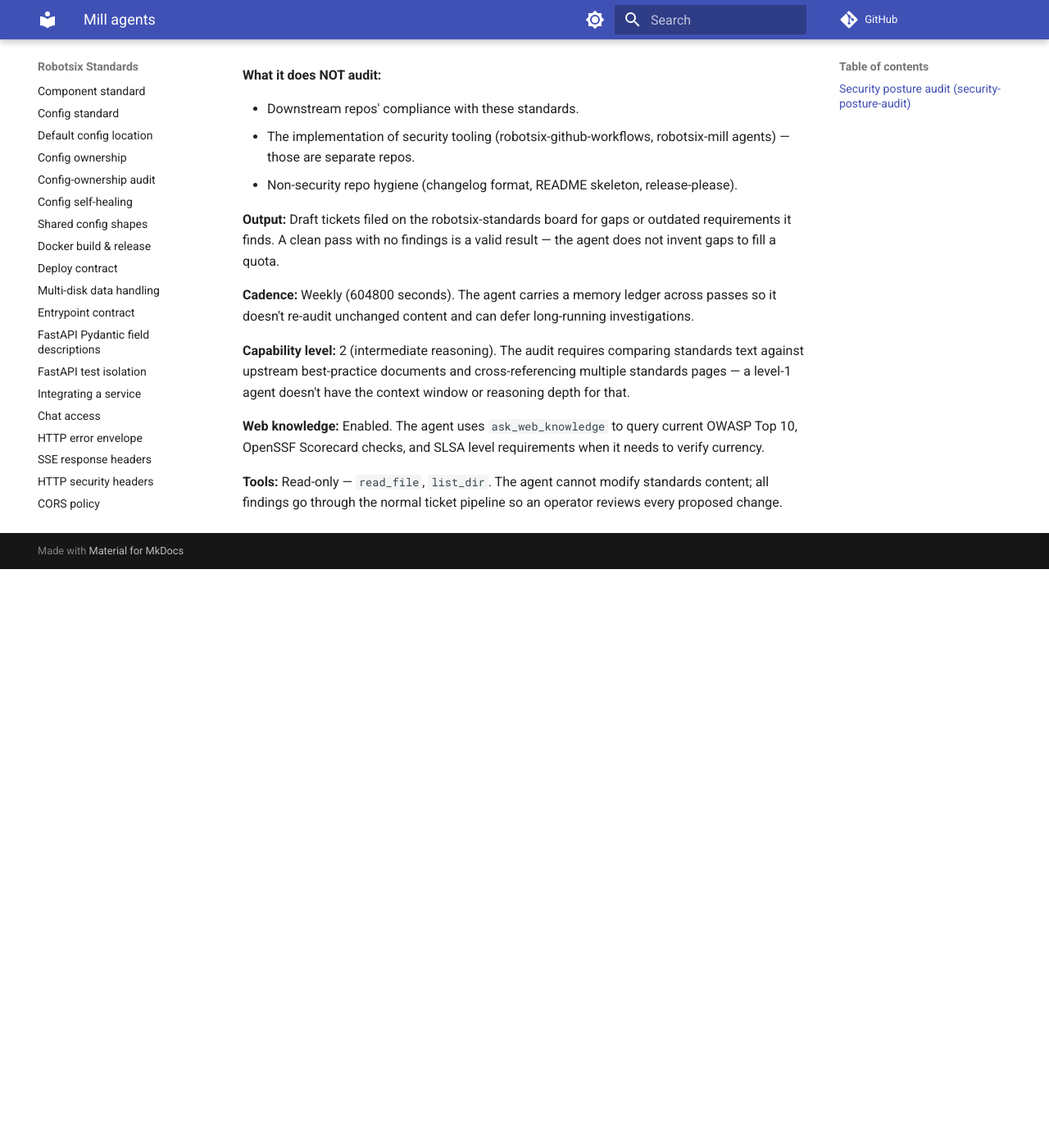
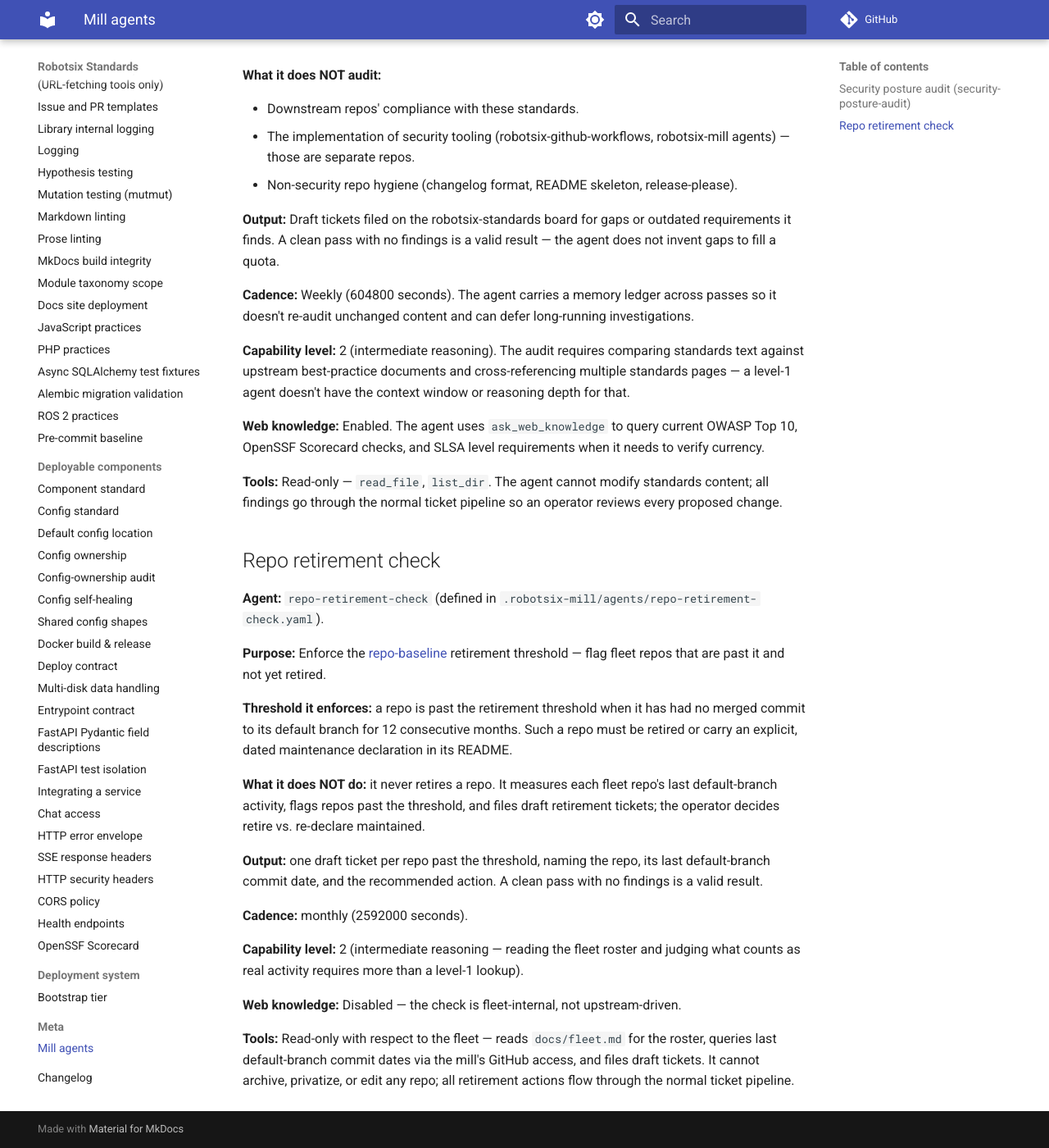
Before and after one commit to damien-robotsix/robotsix-standards, an MkDocs documentation site: the page built from docs/mill-agents.md, in a window 1280 px wide and 1400 px high, scrolled down 859 px. Shown: the whole window at 82% size. Built offline with MkDocs 1.6.1 and Material for MkDocs 9.7.7, drawn with Linux system fonts in a browser that asks for light colours; comment, search, counter and statistics services are not loaded; before the commit the page ends 1553 px from its top, so only the background shows below that.

Commit message:
chore: REPO-BASELINE: repo-retirement MUST has no enforcing check (20260909T191311Z-repo-baseline-repo-retirement-must-has-n-5bd8)

```diff
--- a/docs/mill-agents.md
+++ b/docs/mill-agents.md
@@ -64,3 +64,37 @@
 **Tools:** Read-only — `read_file`, `list_dir`. The agent cannot modify
 standards content; all findings go through the normal ticket pipeline so an
 operator reviews every proposed change.
+
+## Repo retirement check
+
+**Agent:** `repo-retirement-check` (defined in
+`.robotsix-mill/agents/repo-retirement-check.yaml`).
+
+**Purpose:** Enforce the [repo-baseline](repo-baseline.md#retiring-a-repo)
+retirement threshold — flag fleet repos that are past it and not yet retired.
+
+**Threshold it enforces:** a repo is past the retirement threshold when it has
+had no merged commit to its default branch for 12 consecutive months. Such a
+repo must be retired or carry an explicit, dated maintenance declaration in
+its README.
+
+**What it does NOT do:** it never retires a repo. It measures each fleet
+repo's last default-branch activity, flags repos past the threshold, and files
+draft retirement tickets; the operator decides retire vs. re-declare
+maintained.
+
+**Output:** one draft ticket per repo past the threshold, naming the repo, its
+last default-branch commit date, and the recommended action. A clean pass with
+no findings is a valid result.
+
+**Cadence:** monthly (2592000 seconds).
+
+**Capability level:** 2 (intermediate reasoning — reading the fleet roster and
+judging what counts as real activity requires more than a level-1 lookup).
+
+**Web knowledge:** Disabled — the check is fleet-internal, not upstream-driven.
+
+**Tools:** Read-only with respect to the fleet — reads `docs/fleet.md` for the
+roster, queries last default-branch commit dates via the mill's GitHub access,
+and files draft tickets. It cannot archive, privatize, or edit any repo; all
+retirement actions flow through the normal ticket pipeline.
```
Also changed, not shown: docs/repo-baseline.md (+14 -0 lines), 1 other file.
